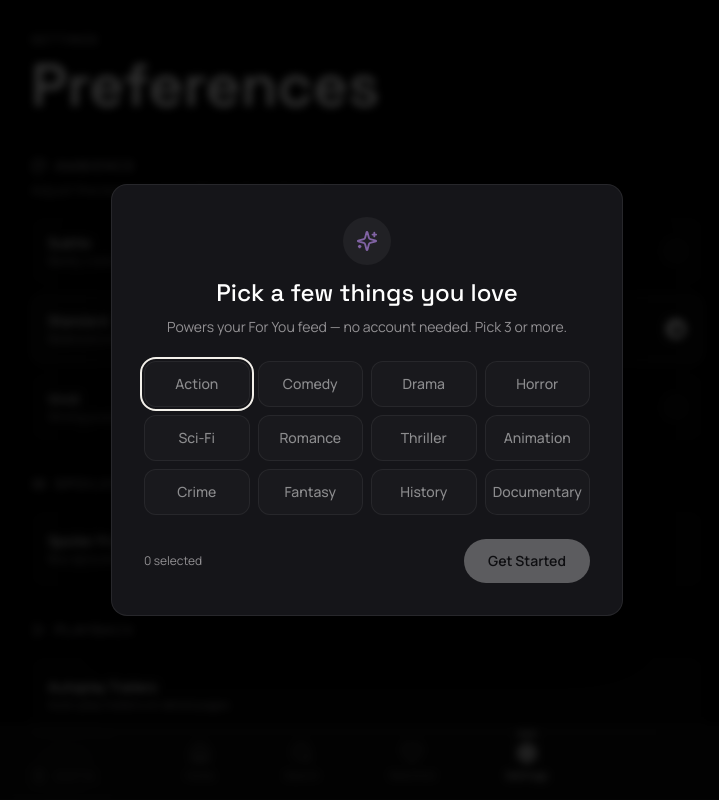
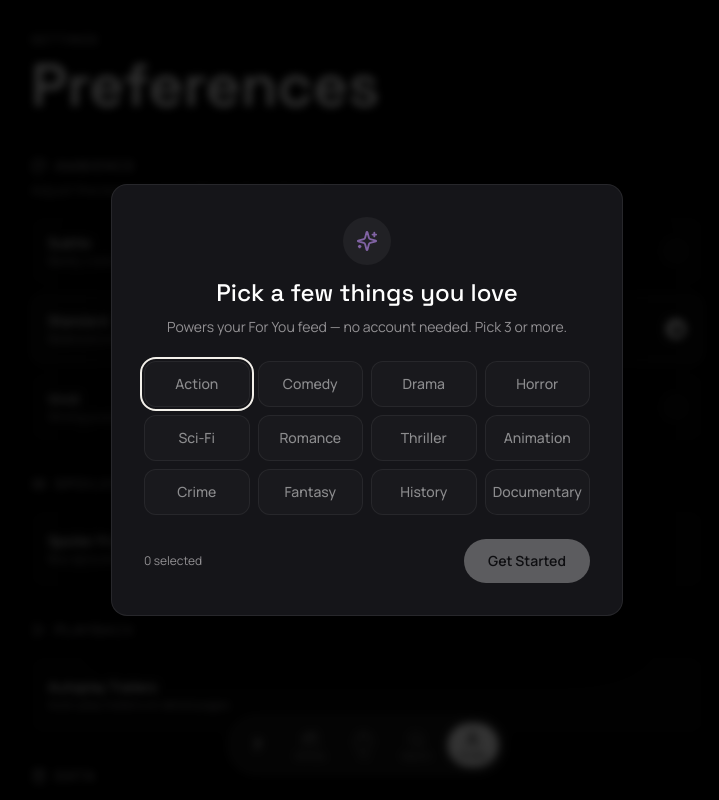
Before and after one commit to somilkhan/7movies-clone, a Next.js app: page /settings in a window 1280 px wide. Shown: the top 800 px of the page, without its empty margins (273-992 px from the left). Built offline with nearby package versions, Linux system fonts and the light colour scheme.

Commit message:
feat: pixel-perfect v2 — update app/components/Navigation.tsx

```diff
--- a/app/components/Navigation.tsx
+++ b/app/components/Navigation.tsx
@@ -3,15 +3,16 @@
 import { useState } from "react"
 import { usePathname } from "next/navigation"
 import Link from "next/link"
-import { Home, Search, Heart, Settings } from "lucide-react"
+import { Search, User, Tv, Clapperboard } from "lucide-react"
 import { cn } from "@/lib/utils"
 import { SearchDialog } from "./SearchDialog"
 
 const navItems = [
-  { href: "/", label: "Home", icon: Home },
+  { href: "/", label: "Home", isLogo: true },
+  { href: "/movies", label: "Movies", icon: Clapperboard },
+  { href: "/tv", label: "TV", icon: Tv },
   { label: "Search", icon: Search, isSearch: true },
-  { href: "/watchlist", label: "Watchlist", icon: Heart },
-  { href: "/settings", label: "Settings", icon: Settings },
+  { href: "/settings", label: "Profile", icon: User },
 ]
 
 export function Navigation() {
@@ -20,23 +21,39 @@ export function Navigation() {
 
   return (
     <>
-      <nav className="fixed bottom-0 left-0 right-0 z-50" aria-label="Main navigation">
-        <div className="glass border-t border-white/[0.08]">
-          <div className="mx-auto flex max-w-md items-center justify-around px-1 py-1.5 sm:px-2 sm:py-2">
+      <nav className="fixed bottom-6 left-1/2 z-50 -translate-x-1/2" aria-label="Main navigation">
+        <div className="flex items-center gap-1 rounded-full bg-[#1a1a1a]/90 px-2 py-2 backdrop-blur-xl border border-white/[0.06]">
           {navItems.map((item) => {
-              const isActive = item.href && (pathname === item.href || pathname?.startsWith(item.href + "/"))
+            const isActive = item.href && pathname === item.href
             const Icon = item.icon
+
+            if (item.isLogo) {
+              return (
+                <Link
+                  key="home"
+                  href="/"
+                  className={cn(
+                    "flex h-9 w-9 items-center justify-center rounded-full text-sm font-bold transition-all",
+                    isActive ? "bg-white text-black" : "text-white hover:bg-white/10"
+                  )}
+                  aria-label="Home"
+                  aria-current={isActive ? "page" : undefined}
+                >
+                  7
+                </Link>
+              )
+            }
 
             if (item.isSearch) {
               return (
                 <button
                   key="search"
                   onClick={() => setSearchOpen(true)}
-                    className="relative flex flex-col items-center gap-0.5 rounded-xl px-3 py-1.5 text-white/40 transition-colors duration-200 hover:text-white/70 sm:gap-1 sm:px-4 sm:py-2"
-                    aria-label="Open search"
+                  className="flex flex-col items-center justify-center gap-0.5 rounded-full px-3 py-1.5 text-white/50 transition-all hover:bg-white/10 hover:text-white"
+                  aria-label="Search"
                 >
-                    <Icon size={20} strokeWidth={1.5} className="sm:h-[22px] sm:w-[22px]" aria-hidden="true" />
-                    <span className="text-[9px] font-medium tracking-wide sm:text-[10px]">{item.label}</span>
+                  <Icon size={18} strokeWidth={1.5} />
+                  <span className="text-[9px] font-medium leading-none">{item.label}</span>
                 </button>
               )
             }
@@ -46,22 +63,19 @@ export function Navigation() {
                 key={item.href}
                 href={item.href!}
                 className={cn(
-                    "relative flex flex-col items-center gap-0.5 rounded-xl px-3 py-1.5 transition-colors duration-200 sm:gap-1 sm:px-4 sm:py-2",
+                  "flex flex-col items-center justify-center gap-0.5 rounded-full px-3 py-1.5 transition-all",
                   isActive
-                      ? "text-white"
-                      : "text-white/40 hover:text-white/70"
+                    ? "bg-white text-black"
+                    : "text-white/50 hover:bg-white/10 hover:text-white"
                 )}
+                aria-label={item.label}
                 aria-current={isActive ? "page" : undefined}
               >
-                  <Icon size={20} strokeWidth={isActive ? 2.5 : 1.5} className="sm:h-[22px] sm:w-[22px]" aria-hidden="true" />
-                  <span className="text-[9px] font-medium tracking-wide sm:text-[10px]">{item.label}</span>
-                  {isActive && (
-                    <span className="absolute -top-[1px] left-1/2 h-[2px] w-4 -translate-x-1/2 rounded-full bg-white sm:w-5" />
-                  )}
+                <Icon size={18} strokeWidth={isActive ? 2 : 1.5} />
+                <span className="text-[9px] font-medium leading-none">{item.label}</span>
               </Link>
             )
           })}
-          </div>
         </div>
       </nav>
       <SearchDialog isOpen={searchOpen} onClose={() => setSearchOpen(false)} />
```
Lines whose indentation alone changed are shown as unchanged.
